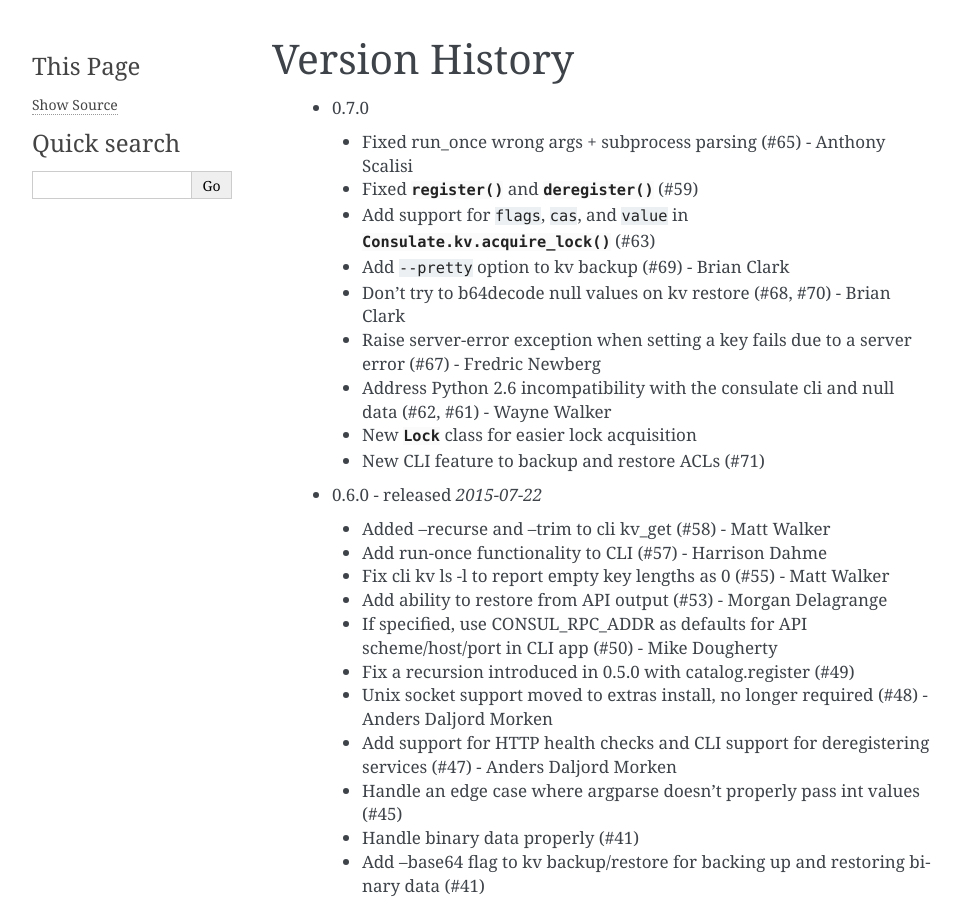
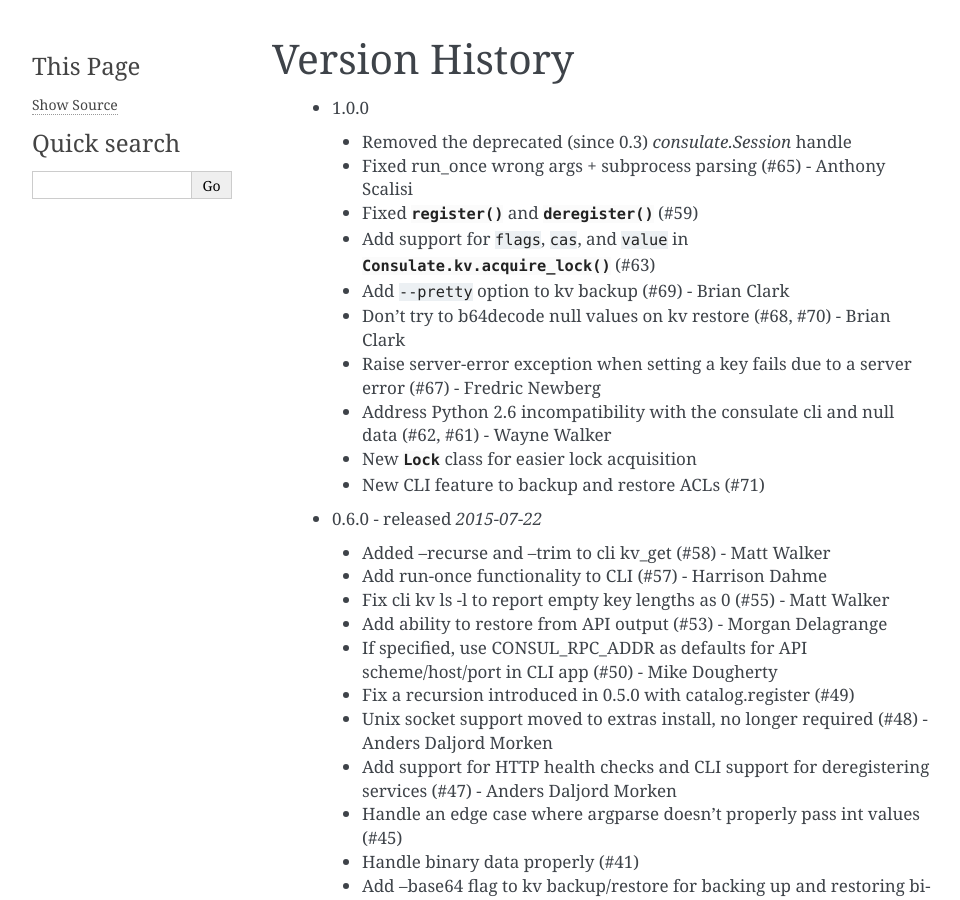
Before and after one commit to gmr/consulate, a Sphinx documentation site: the page built from docs/history.rst, in a window 1280 px wide and 900 px high. Shown: the whole window, without its empty margins (148-1108 px from the left). Built offline with Sphinx 7.4.7, drawn with Linux system fonts in a browser that asks for light colours.

Commit message:
Update version history

```diff
--- a/docs/history.rst
+++ b/docs/history.rst
@@ -1,6 +1,7 @@
 Version History
 ===============
- - 0.7.0
+ - 1.0.0
+  - Removed the deprecated (since 0.3) `consulate.Session` handle
   - Fixed run_once wrong args + subprocess parsing (#65) - Anthony Scalisi
   - Fixed :meth:`~consulate.Consul.catalog.register` and :meth:`~consulate.Consul.catalog.deregister` (#59)
   - Add support for ``flags``, ``cas``, and ``value`` in :meth:`Consulate.kv.acquire_lock` (#63)
```
